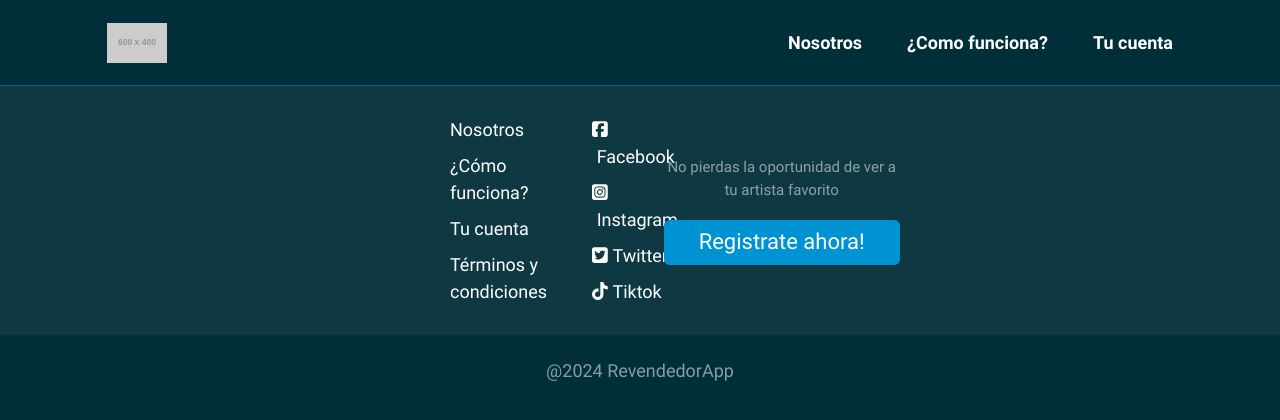
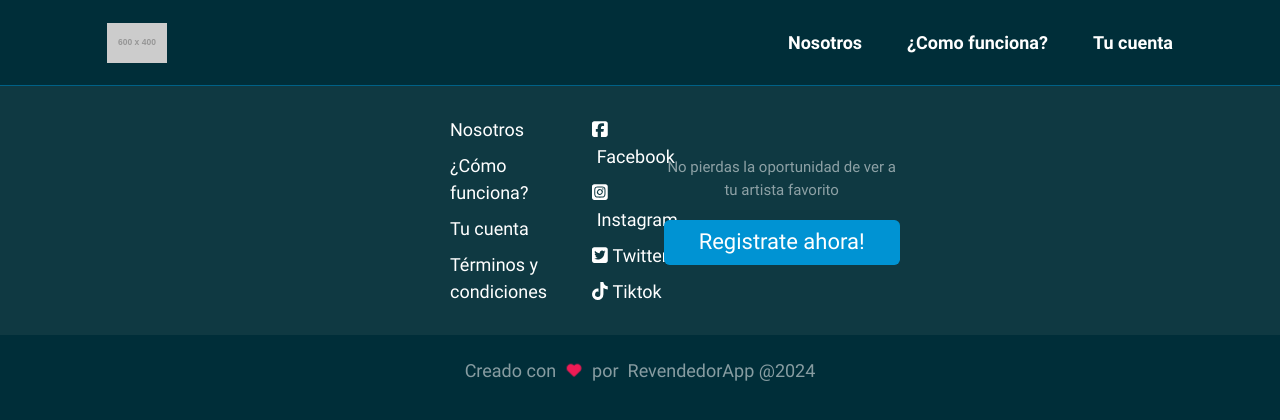
Before and after one commit to ricardovasquezpe/RevendedorAppVersion2, a React (Vite) app: page / in a window 1280 px wide. Shown: the top 420 px of the page. Built offline with nearby package versions, Linux system fonts and the light colour scheme.

Commit message:
footer changes

```diff
--- a/src/components/footer/footer.module.css
+++ b/src/components/footer/footer.module.css
@@ -10,3 +10,43 @@
     margin-left: 5px;
     display: inline;
 }
+
+.pulseHeart{
+    color:#ef1b55;
+    -webkit-animation-name:pulse-heart;
+    animation-name:pulse-heart;
+    -webkit-animation-duration:1s;
+    animation-duration:1s;
+    -webkit-animation-iteration-count:infinite;
+    animation-iteration-count:infinite;
+    -webkit-animation-timing-function:linear;
+    animation-timing-function:linear
+}
+ @-webkit-keyframes pulse-heart{
+    0%{
+        -webkit-transform:scale(1.1);
+        transform:scale(1.1)
+    }
+    50%{
+        -webkit-transform:scale(0.8);
+        transform:scale(0.8)
+    }
+    100%{
+        -webkit-transform:scale(1);
+        transform:scale(1)
+    }
+}
+ @keyframes pulse-heart{
+    0%{
+        -webkit-transform:scale(1.1);
+        transform:scale(1.1)
+    }
+    50%{
+        -webkit-transform:scale(0.8);
+        transform:scale(0.8)
+    }
+    100%{
+        -webkit-transform:scale(1);
+        webkit-transform:scale(1)
+    }
+}
--- a/src/components/footer/footer.tsx
+++ b/src/components/footer/footer.tsx
@@ -1,10 +1,11 @@
-import { Box, Center, SimpleGrid, Text, VStack } from "@chakra-ui/react";
+import { Box, Center, HStack, SimpleGrid, Text, VStack } from "@chakra-ui/react";
 import { Link } from "react-router-dom";
 import { MyButton } from "../myButton/myButton";
 import styles from "./footer.module.css";
 
 import { FontAwesomeIcon } from '@fortawesome/react-fontawesome'
 import { faSquareFacebook, faSquareInstagram, faSquareTwitter, faTiktok } from "@fortawesome/free-brands-svg-icons";
+import { faHeart } from "@fortawesome/free-solid-svg-icons";
 
 export const Footer = () => {
     return (
@@ -57,7 +58,12 @@ export const Footer = () => {
                 </SimpleGrid>
             </Box>
             <Center h='70px' color='white.half'>
-                <p>@2024 RevendedorApp</p>
+                <HStack>
+                    <Text>Creado con</Text>
+                    <FontAwesomeIcon icon={faHeart} className={styles.pulseHeart}/>
+                    <Text>por</Text>
+                    <p>RevendedorApp @2024</p>
+                </HStack>
             </Center>
         </>
     );
--- a/src/config/theme.tsx
+++ b/src/config/theme.tsx
@@ -12,7 +12,7 @@ const theme = extendTheme({
         },
         html: {
           fontSize: "18px"
-        }
+        },
       }),
     },
     radii:{
```
